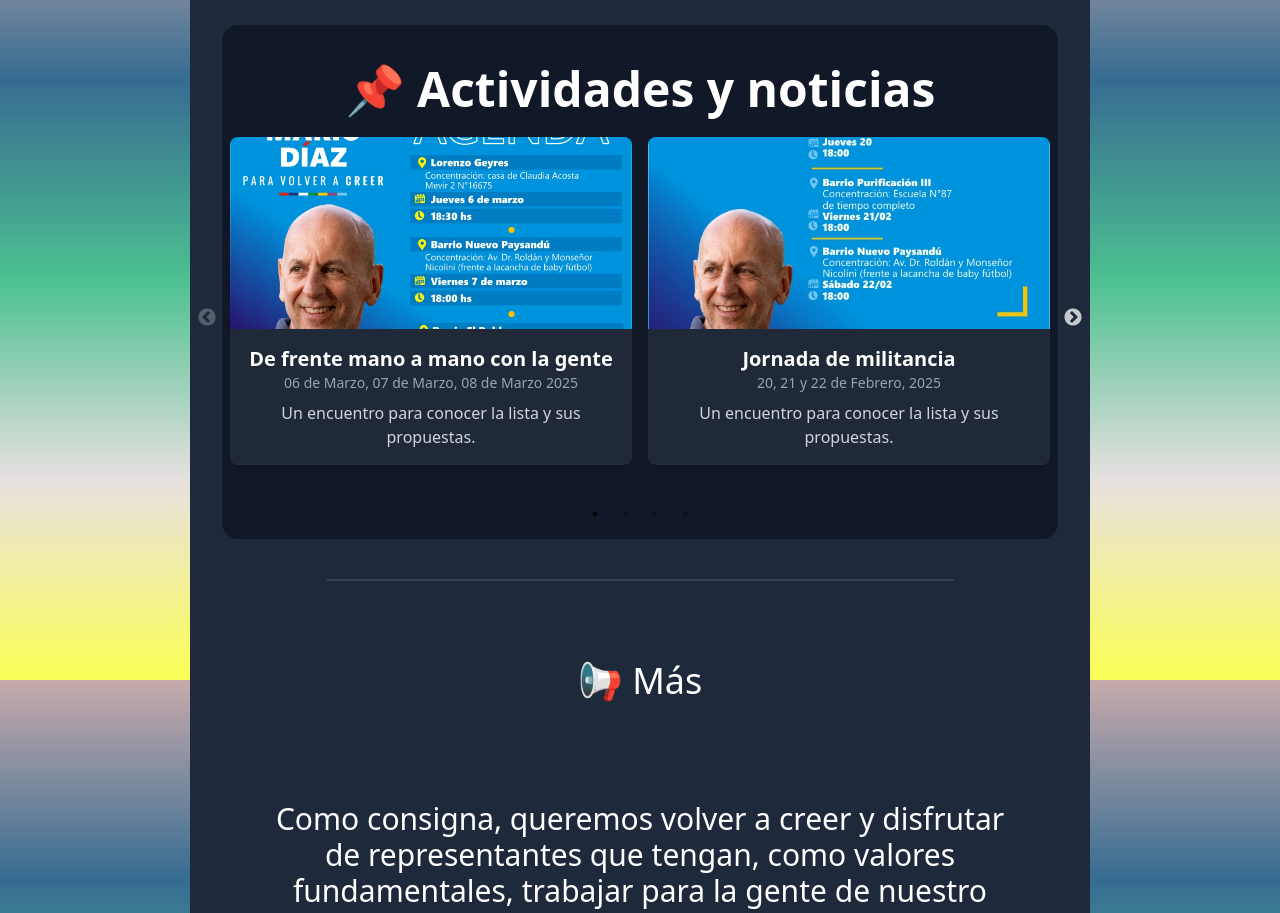
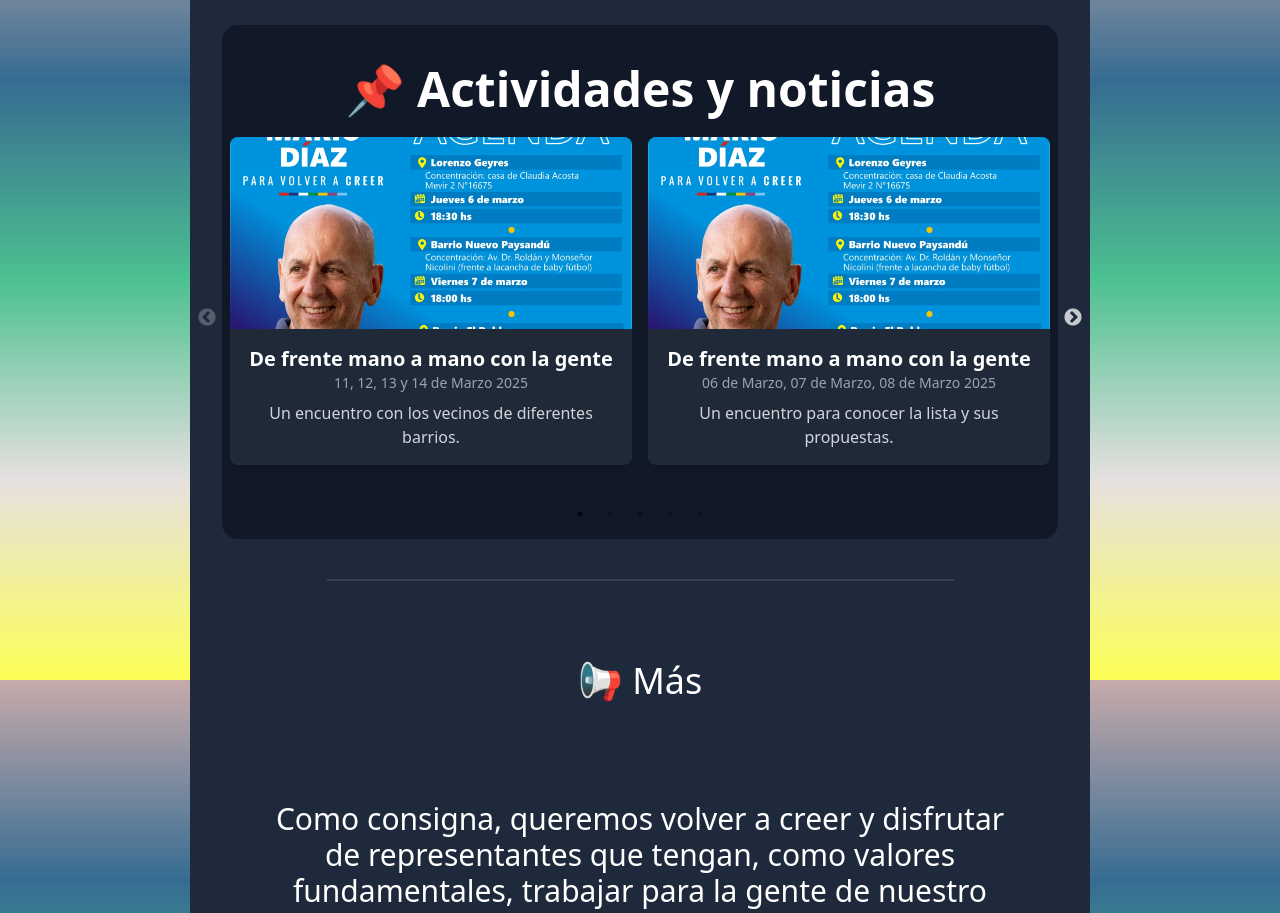
Before and after one commit to sstelmaj/Lista1303, a React (Vite) app in the folder mi-web/: page / in a window 1280 px wide. Shown: the part 2520-3433 px from the top of the page. Built offline with nearby package versions, Linux system fonts and the light colour scheme.

Commit message:
Agregando actividad nueva

```diff
--- a/mi-web/src/components/Actividades.jsx
+++ b/mi-web/src/components/Actividades.jsx
@@ -8,6 +8,7 @@ import actividad2 from "../assets/actividad2.jpeg";
 import actividad3 from "../assets/actividad3.jpeg";
 import actividad4 from "../assets/actividad4.jpeg";
 import actividad5 from "../assets/actividad07-03-25.jpeg";
+import actividad6 from "../assets/actividad10-3.jpeg";
 
 export default function Actividades() {
   const [isModalOpen, setIsModalOpen] = useState(false);
@@ -17,33 +18,40 @@ export default function Actividades() {
     {
       id: 1,
       titulo: "De frente mano a mano con la gente",
+      fecha: "11, 12, 13 y 14 de Marzo 2025",
+      descripcion: "Un encuentro con los vecinos de diferentes barrios.",
+      imagen: actividad5,
+    },
+    {
+      id: 2,
+      titulo: "De frente mano a mano con la gente",
       fecha: "06 de Marzo, 07 de Marzo, 08 de Marzo 2025",
       descripcion: "Un encuentro para conocer la lista y sus propuestas.",
       imagen: actividad5,
     },
     {
-      id: 2,
+      id: 3,
       titulo: "Jornada de militancia",
       fecha: "20, 21 y 22 de Febrero, 2025",
       descripcion: "Un encuentro para conocer la lista y sus propuestas.",
       imagen: actividad1,
     },
     {
-      id: 3,
+      id: 4,
       titulo: "Jornada de militancia",
       fecha: "22 de Febrero, 2025",
       descripcion: "Un encuentro para conocer la lista y sus propuestas.",
       imagen: actividad2,
     },
     {
-      id: 4,
+      id: 5,
       titulo: "Jornada de militancia",
       fecha: "24 de Febrero, 2025",
       descripcion: "Un encuentro para conocer la lista y sus propuestas.",
       imagen: actividad3,
     },
     {
-      id: 5,
+      id: 6,
       titulo: "Abrimos las puertas de la casa a todos",
       fecha: "26 de Febrero, 2025",
       descripcion: "Inauguramos nuestro lugar de encuentro, reflexión y militancia.",
```
Also changed, not shown: mi-web/src/assets/actividad10-3.jpeg (added).
